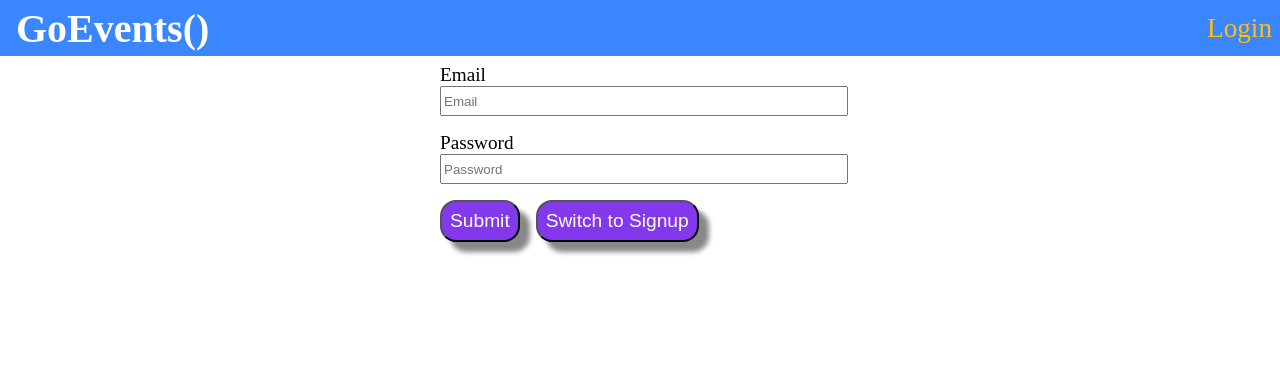
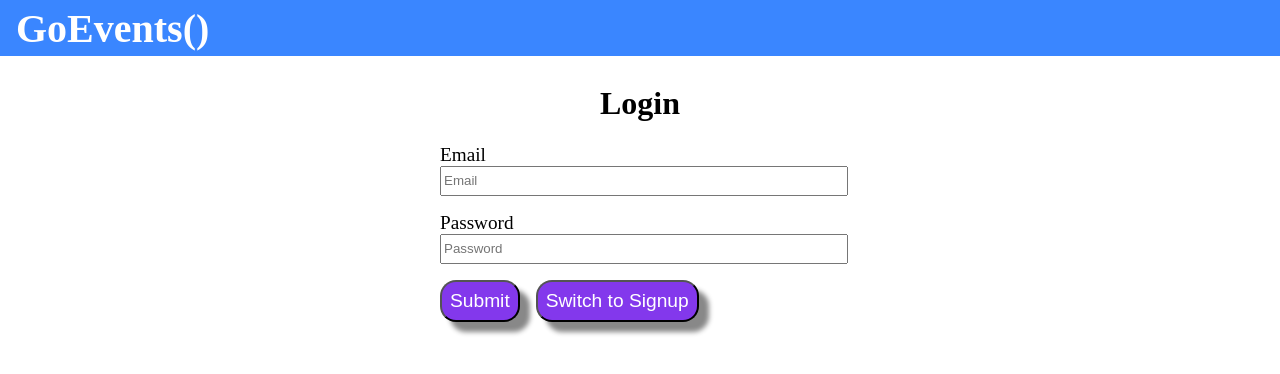
Before and after one commit to hishamss/GraphQL_Events, a React (Create React App) app in the folder client/: page /auth in a window 1280 px wide. Shown: the top 374 px of the page. Built offline with nearby package versions, Linux system fonts and the light colour scheme.

Commit message:
added logout logic in navbar component

```diff
--- a/client/src/actions/index.js
+++ b/client/src/actions/index.js
@@ -4,3 +4,9 @@ export const setToken = (token) => {
     payload: token,
   };
 };
+
+export const logout = () => {
+  return {
+    type: "logout",
+  };
+};
--- a/client/src/components/Navigation/MainNavigation.js
+++ b/client/src/components/Navigation/MainNavigation.js
@@ -1,8 +1,10 @@
 import React from "react";
-import { useSelector } from "react-redux";
+import { useSelector, useDispatch } from "react-redux";
+import { logout } from "../../actions";
 import { NavLink } from "react-router-dom";
 import "./style.css";
 function MainNavigation() {
+  const dispatch = useDispatch();
   const token = useSelector((state) => state.tokenReducer);
   return (
     <header className="mainNavigation">
@@ -11,9 +13,6 @@ function MainNavigation() {
       </div>
       <nav className="MainNavigationItems">
         <ul>
-          <li>
-            <NavLink to="/auth">Login</NavLink>
-          </li>
           {token && (
             <li>
               <NavLink to="/events">Events</NavLink>
@@ -24,6 +23,13 @@ function MainNavigation() {
               <NavLink to="/bookings">Booking</NavLink>
             </li>
           )}
+          {token && (
+            <li>
+              <NavLink to="/" onClick={() => dispatch(logout())}>
+                Logout
+              </NavLink>
+            </li>
+          )}
         </ul>
       </nav>
     </header>
--- a/client/src/pages/login.css
+++ b/client/src/pages/login.css
@@ -1,7 +1,7 @@
 .authFormContainer {
   display: flex;
+  flex-direction: column;
   align-items: center;
-  justify-content: center;
   width: 100%;
 }
 .authForm {
--- a/client/src/pages/login.js
+++ b/client/src/pages/login.js
@@ -80,6 +80,7 @@ function LoginPage() {
   };
   return (
     <div className="authFormContainer">
+      <h1>{isLogin ? "Login" : "Signup"}</h1>
       <form onSubmit={handleSubmit} className="authForm">
         <div className="form-control">
           <label htmlFor="email">Email</label>
--- a/client/src/reducers/authToken.js
+++ b/client/src/reducers/authToken.js
@@ -2,6 +2,9 @@ const tokenReducer = (state = "", action) => {
   switch (action.type) {
     case "setToken":
       state = action.payload;
+      return state;
+    case "logout":
+      state = "";
       return state;
     default:
       return state;
```
